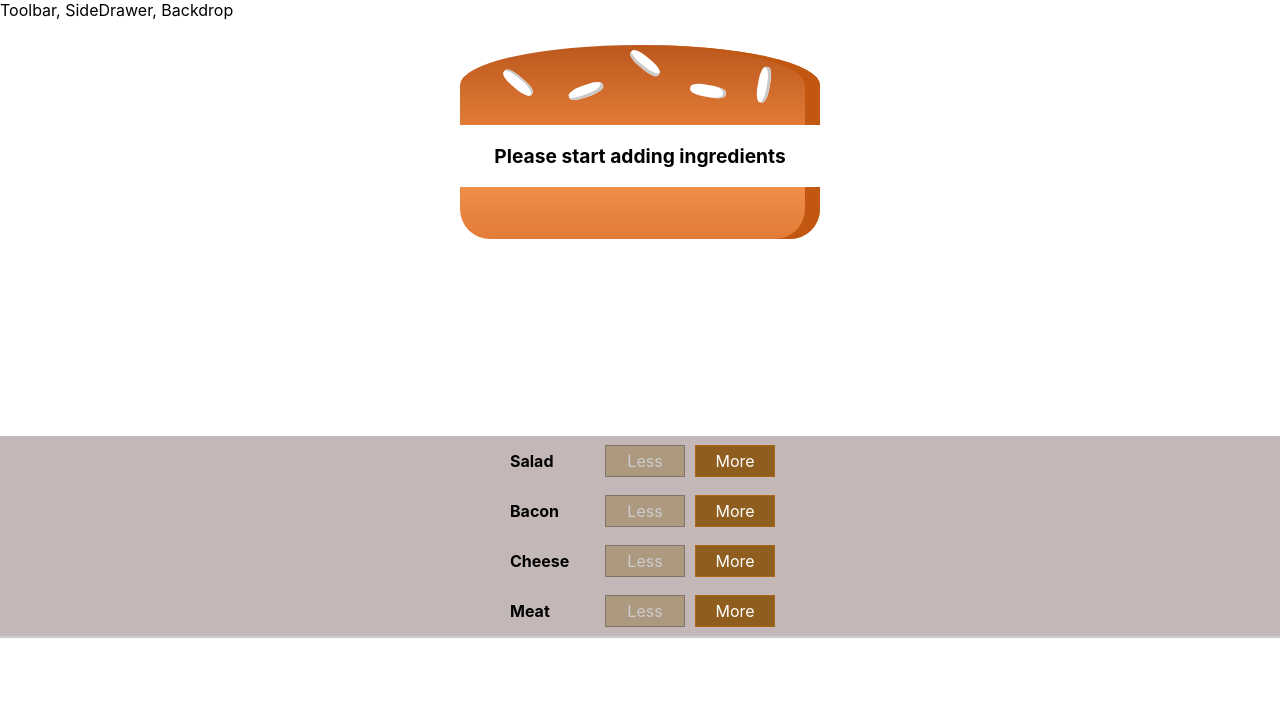
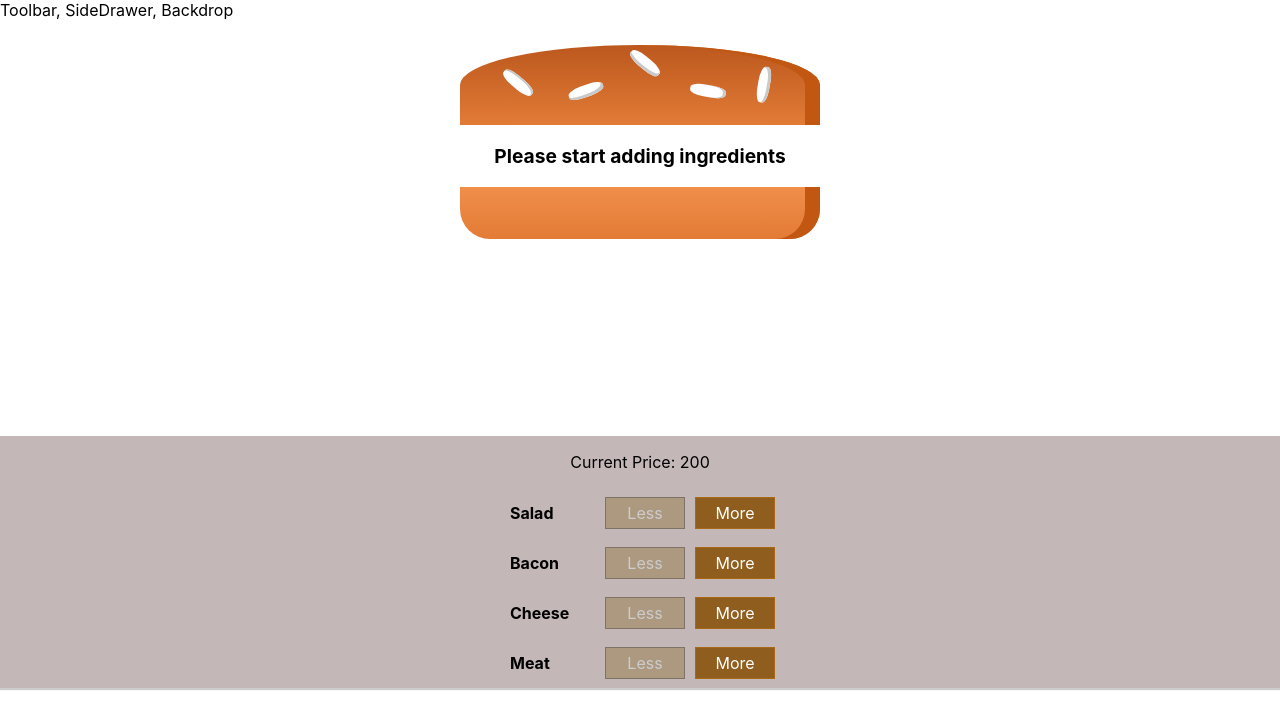
Before and after one commit to gaiyadev/Burger-app, a React (Create React App) app: page / in a window 1280 px wide. Shown: the top 728 px of the page. Built offline with nearby package versions, Linux system fonts and the light colour scheme.

Commit message:
Add: display price to the user

```diff
--- a/src/components/Burger/BuildControls/BuildControls.js
+++ b/src/components/Burger/BuildControls/BuildControls.js
@@ -11,6 +11,7 @@ const controls = [
 
 const buildControls = (props) => (
     <div className={styles.BuildControls}>
+        <p>Current Price: {props.price}</p>
         {controls.map(ctrl => (
             <BuildControl
                 key={ctrl.label}
--- a/src/containers/BurgerBuilder/BurgerBuilder.js
+++ b/src/containers/BurgerBuilder/BurgerBuilder.js
@@ -5,10 +5,10 @@ import BuildControls from '../../components/Burger/BuildControls/BuildControls';
 
 
 const INGREDIENT_PRICES = {
-    salad: 0.5,
-    cheese: 0.3,
-    meat: 1.4,
-    bacon: 0.8
+    salad: 50,
+    cheese: 30,
+    meat: 40,
+    bacon: 80
 }
 // Burger builder component
 class BurgerBuilder extends Component {
@@ -21,7 +21,7 @@ class BurgerBuilder extends Component {
                 cheese: 0,
                 meat: 0,
             },
-            totalPrice: 4
+            totalPrice: 200
         }
     }
     addHandler = (type) => {
@@ -32,7 +32,7 @@ class BurgerBuilder extends Component {
         };
         updateIngredients[type] = updatedCount;
         const priceAddtion = INGREDIENT_PRICES[type];
-        const oldPrice = this.setState.totalPrice;
+        const oldPrice = this.state.totalPrice;
         const newPrice = oldPrice + priceAddtion;
         this.setState({ totalPrice: newPrice, ingredients: updateIngredients })
 
@@ -68,7 +68,12 @@ class BurgerBuilder extends Component {
         return (
             <Aux>
                 <Burger ingredients={this.state.ingredients} />
-                <BuildControls disabled={disableInfo} ingredientSubtracted={this.removeHandler} ingredientAdded={this.addHandler} />
+                <BuildControls disabled={disableInfo}
+                    ingredientSubtracted={this.removeHandler}
+                    ingredientAdded={this.addHandler}
+                    price={this.state.totalPrice}
+
+                />
             </Aux>
         );
     }
```
